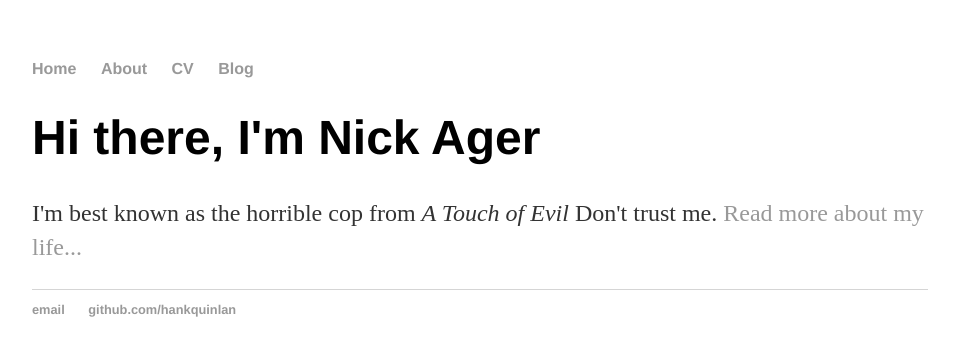
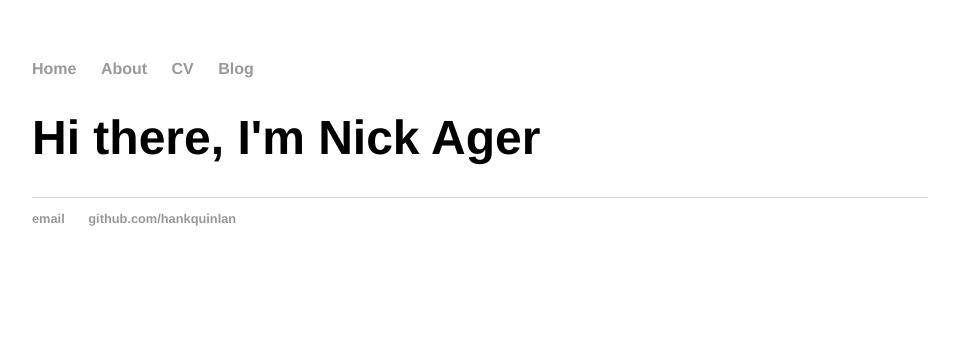
Before and after one commit to NickAger/nickager.github.io, a Jekyll site: the page built from index.html, in a window 1280 px wide. Shown: the top 356 px of the page, without its empty margins (160-1115 px from the left). Built offline with Jekyll 4.4.1, drawn with Linux system fonts in a browser that asks for light colours.

Commit message:
Update index.html

```diff
--- a/index.html
+++ b/index.html
@@ -1,8 +1,7 @@
 ---
 layout: default
-title: Hank Quinlan, Horrible Cop
+title: Nick Ager, Software developer
 ---
 <div class="blurb">
 	<h1>Hi there, I'm Nick Ager</h1>
-	<p>I'm best known as the horrible cop from <em>A Touch of Evil</em> Don't trust me. <a href="/about">Read more about my life...</a></p>
 </div><!-- /.blurb -->
```
